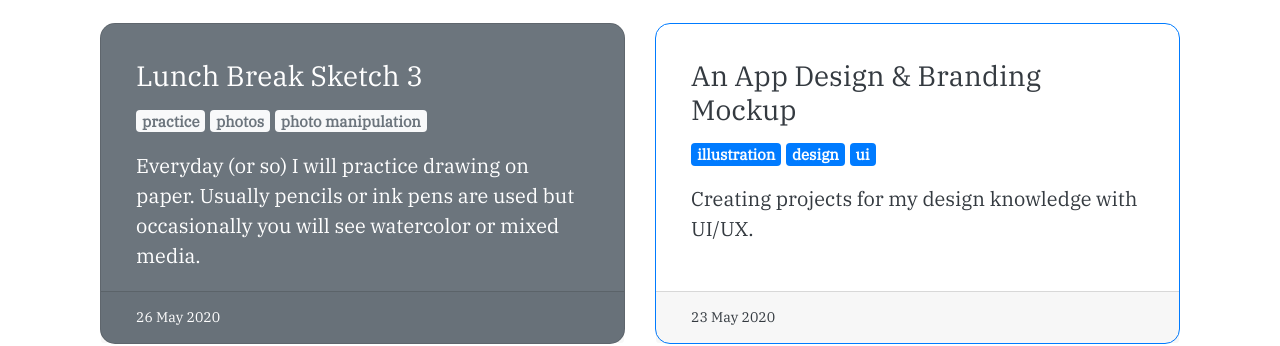
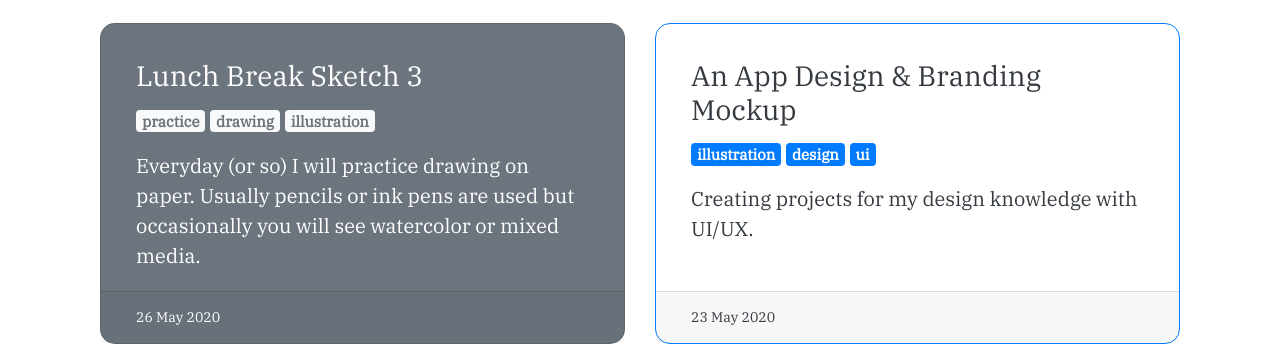
Before and after one commit to lmldvd/lmldvd.github.io, a Jekyll site: the page built from blog/index.html, in a window 1280 px wide. Shown: the part 233-579 px from the top of the page. Built offline with Jekyll 4.4.1, drawn with Linux system fonts in a browser that asks for light colours; nearby versions of some CDN libraries; some web fonts are replaced; the list of posts is cut into pages by our own code; comment, search, counter and statistics services are not loaded.

Commit message:
Update 2020-05-26-lunch-break-sketch-3.md
a word

```diff
--- a/_posts/2020-05-26-lunch-break-sketch-3.md
+++ b/_posts/2020-05-26-lunch-break-sketch-3.md
@@ -1,6 +1,6 @@
 ---
 title: Lunch Break Sketch 3
-tags: [practice, photos, photo manipulation]
+tags: [practice, drawing, illustration]
 style: fill
 color: secondary
 description: Everyday (or so) I will practice drawing on paper. Usually pencils or ink pens are used but occasionally you will see watercolor or mixed media.
```
